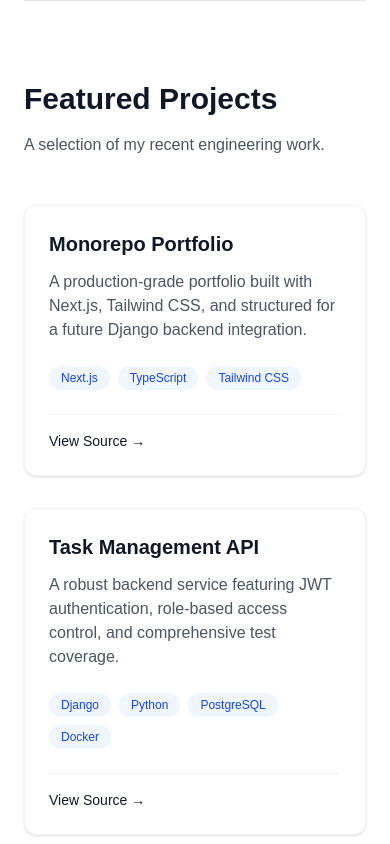
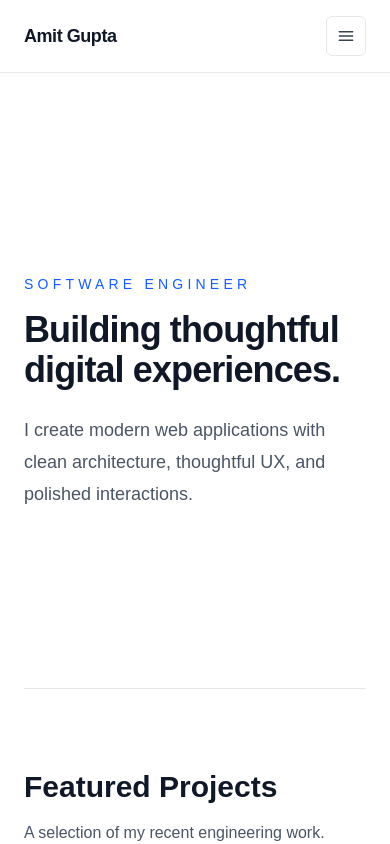
Before and after one commit to AmitGupta1994/amitgupta-portfolio, a Next.js app in the folder apps/frontend/: page / in a window 390 px wide. Shown: the top 844 px of the page. Built offline with nearby package versions, Linux system fonts and the light colour scheme.

Commit message:
[wip][navbar]

```diff
--- a/apps/frontend/src/app/page.tsx
+++ b/apps/frontend/src/app/page.tsx
@@ -1,11 +1,24 @@
-// import Hero from "@/components/Hero";
+import NavMenu from "@/components/NavMenu";
 import Projects from "@/components/Projects";
 
 export default function Home() {
   return (
-    <main className="max-w-5xl mx-auto px-6 sm:px-12">
-      {/* <Hero /> */}
-      <Projects />
-    </main>
+    <>
+      <NavMenu />
+      <main id="home" className="mx-auto max-w-5xl px-6 py-6 sm:px-12">
+        <section className="flex min-h-[70vh] flex-col justify-center py-16">
+          <p className="text-sm font-medium uppercase tracking-[0.3em] text-blue-600 dark:text-blue-400">
+            Software Engineer
+          </p>
+          <h1 className="mt-4 text-4xl font-bold tracking-tight text-gray-900 sm:text-6xl dark:text-gray-50">
+            Building thoughtful digital experiences.
+          </h1>
+          <p className="mt-6 max-w-2xl text-lg leading-8 text-gray-600 dark:text-gray-300">
+            I create modern web applications with clean architecture, thoughtful UX, and polished interactions.
+          </p>
+        </section>
+        <Projects />
+      </main>
+    </>
   );
 }
--- /dev/null
+++ b/apps/frontend/src/components/NavMenu.tsx
@@ -0,0 +1,80 @@
+"use client";
+
+import Link from "next/link";
+import { useState } from "react";
+import { navLinks } from "@/data/navigation";
+
+export default function NavMenu() {
+  const [isOpen, setIsOpen] = useState(false);
+
+  return (
+    <header className="sticky top-0 z-50 border-b border-gray-200/80 bg-white/80 backdrop-blur dark:border-gray-800 dark:bg-gray-950/80">
+      <nav
+        className="mx-auto flex max-w-5xl items-center justify-between px-6 py-4 sm:px-12"
+        aria-label="Primary"
+      >
+        <Link
+          href="#home"
+          className="text-lg font-semibold tracking-tight text-gray-900 transition-colors hover:text-blue-600 dark:text-gray-50 dark:hover:text-blue-400"
+          onClick={() => setIsOpen(false)}
+        >
+          Amit Gupta
+        </Link>
+
+        <div className="hidden items-center gap-6 md:flex">
+          {navLinks.map((link) => (
+            <Link
+              key={link.name}
+              href={link.href}
+              className="text-sm font-medium text-gray-600 transition-colors hover:text-gray-900 dark:text-gray-300 dark:hover:text-white"
+            >
+              {link.name}
+            </Link>
+          ))}
+        </div>
+
+        <button
+          type="button"
+          className="inline-flex h-10 w-10 items-center justify-center rounded-md border border-gray-200 text-gray-700 transition-colors hover:bg-gray-100 dark:border-gray-700 dark:text-gray-200 dark:hover:bg-gray-800 md:hidden"
+          onClick={() => setIsOpen((prev) => !prev)}
+          aria-label={isOpen ? "Close menu" : "Open menu"}
+          aria-expanded={isOpen}
+        >
+          <svg
+            className="h-5 w-5"
+            viewBox="0 0 24 24"
+            fill="none"
+            stroke="currentColor"
+            strokeWidth="1.8"
+            strokeLinecap="round"
+            strokeLinejoin="round"
+            aria-hidden="true"
+          >
+            {isOpen ? (
+              <path d="M6 6l12 12M18 6L6 18" />
+            ) : (
+              <path d="M4 7h16M4 12h16M4 17h16" />
+            )}
+          </svg>
+        </button>
+      </nav>
+
+      {isOpen && (
+        <div className="border-t border-gray-200 bg-white/95 px-6 py-4 shadow-sm dark:border-gray-800 dark:bg-gray-950/95 md:hidden">
+          <div className="mx-auto flex max-w-5xl flex-col gap-3">
+            {navLinks.map((link) => (
+              <Link
+                key={link.name}
+                href={link.href}
+                className="rounded-md px-2 py-2 text-sm font-medium text-gray-700 transition-colors hover:bg-gray-100 hover:text-gray-900 dark:text-gray-200 dark:hover:bg-gray-800 dark:hover:text-white"
+                onClick={() => setIsOpen(false)}
+              >
+                {link.name}
+              </Link>
+            ))}
+          </div>
+        </div>
+      )}
+    </header>
+  );
+}
```
